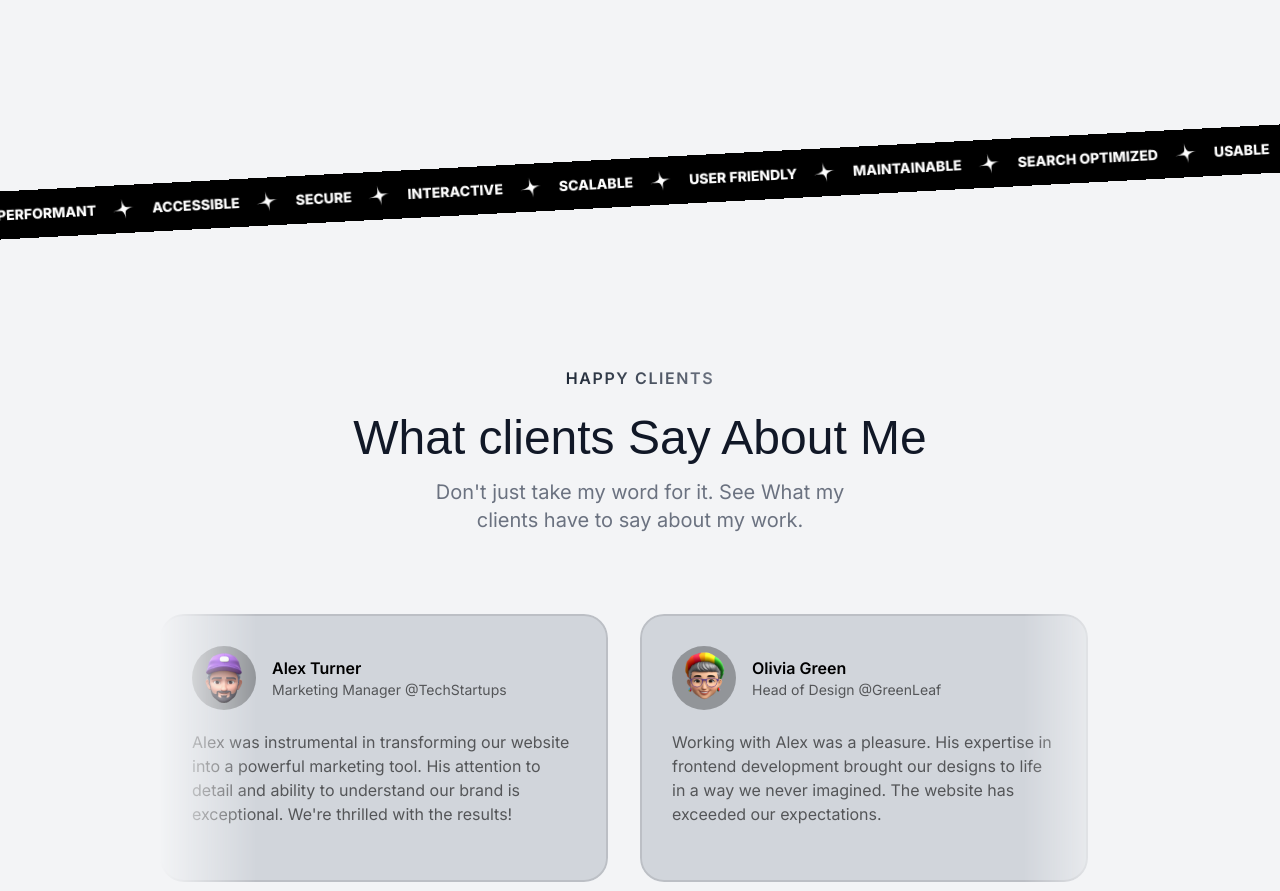
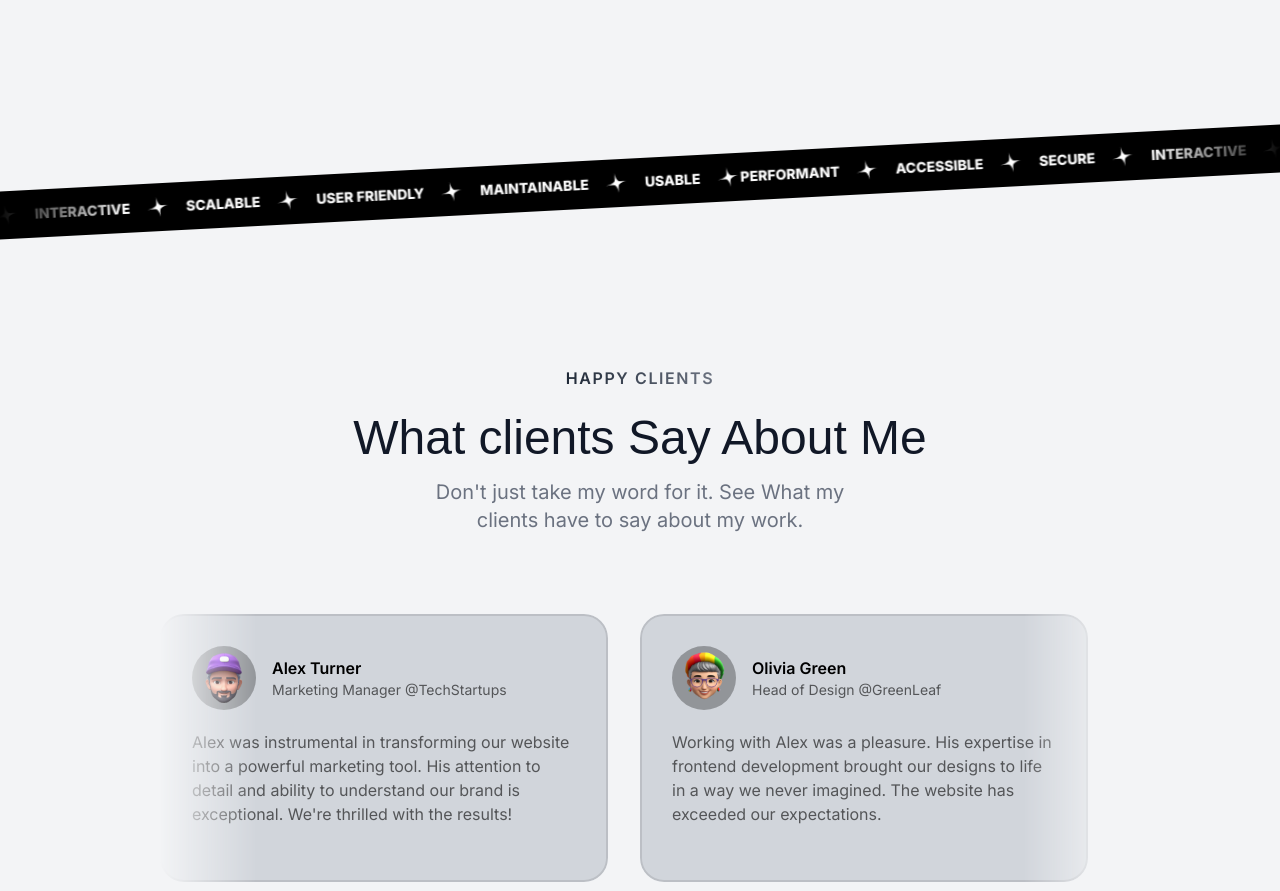
Before and after one commit to yansilvacerqueira/portfolio-2025, a Next.js app: page / in a window 1280 px wide. Shown: the part 3096-3987 px from the top of the page. Built offline with nearby package versions, Linux system fonts and the light colour scheme; a web font is replaced by a local one.

Commit message:
feat: animated the Tape  section

```diff
--- a/src/sections/Tape.tsx
+++ b/src/sections/Tape.tsx
@@ -8,17 +8,25 @@ const words = [
   "Scalable",
   "User Friendly",
   "Maintainable",
-  "Search Optimized",
   "Usable",
-  "Reliable",
 ]
 
 export const TapeSection = () => {
   return (
     <div className="py-16 overflow-x-clip">
       <div className="bg-black -rotate-3 -mx-1">
-        <div className="flex [mask-image:linear-gradient(to_right, transparent, black_10%, black_90%, transparent)]">
-          <div className="flex flex-none gap-4 py-3">
+        <div className="flex [mask-image:linear-gradient(to_right,transparent,black_10%,black_90%,transparent)]">
+          <div className="flex flex-none gap-4 py-3 animate-move-left [animation-duration:10s]">
+            {words.map((word, index) => (
+              <div key={index} className="inline-flex items-center gap-4 text-white">
+                <span className="uppercase font-extrabold text-sm">{word}</span>
+
+                <StarIcon className="size-6 -rotate-12" />
+              </div>
+            ))}
+          </div>
+
+          <div className="flex flex-none gap-4 py-3 animate-move-left [animation-duration:10s]">
             {words.map((word, index) => (
               <div key={index} className="inline-flex items-center gap-4 text-white">
                 <span className="uppercase font-extrabold text-sm">{word}</span>
--- a/tailwind.config.ts
+++ b/tailwind.config.ts
@@ -1,4 +1,5 @@
 
+import { transform } from "next/dist/build/swc";
 import type { Config } from "tailwindcss";
 
 const config: Config = {
@@ -25,6 +26,19 @@ const config: Config = {
       fontFamily: {
         sans: 'var(--font-sans)',
         serif: 'var(--font-serif)',
+      },
+      animation: {
+        "move-left": "move-left 1s linear infinite"
+      },
+      keyframes: {
+        "move-left": {
+          "0%": {
+            transform: 'translateX(0%)'
+          },
+          "100%": {
+            transform: 'translateX(-50%)'
+          },
+        }
       }
     },
   },
```
